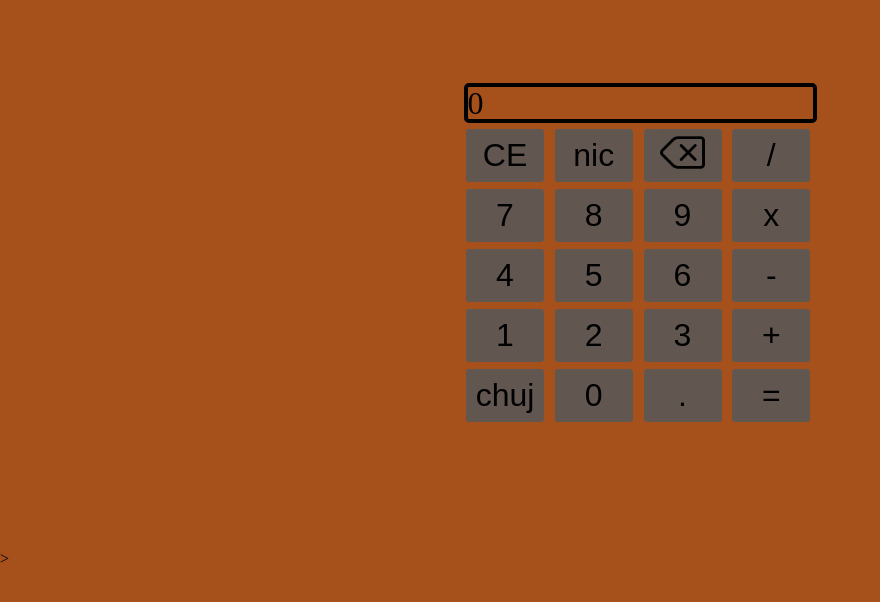
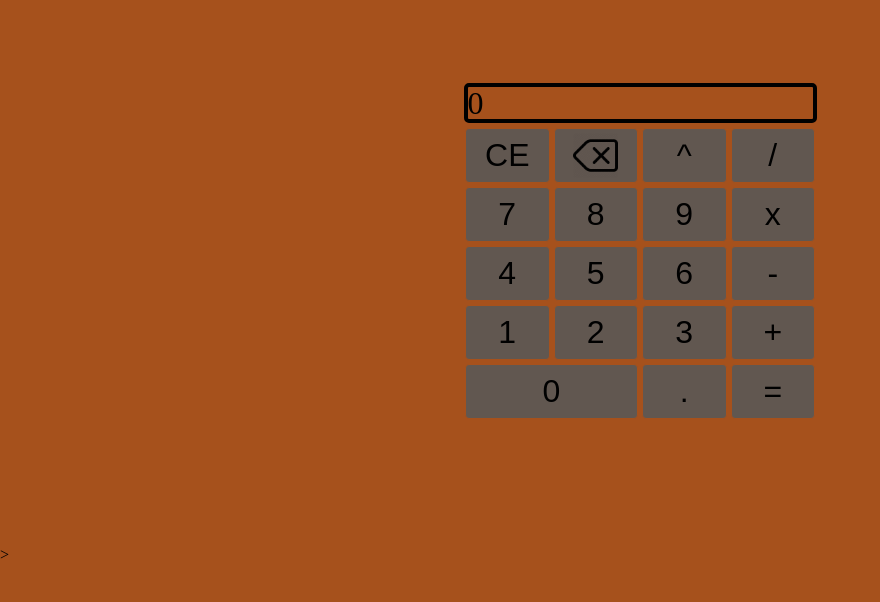
Before and after one commit to Magmusacy/calculator, a plain HTML site: page index.html in a window 1280 px wide. Shown: the whole page, without its empty margins (0-880 px from the left). Drawn offline with Linux system fonts and the light colour scheme.

Commit message:
Changed the styling sligthly. Made 0 taking 2 places and added second power symbol

```diff
--- a/index.html
+++ b/index.html
@@ -11,8 +11,8 @@
     </div>
     <div id="container">
         <button class="btn clr">CE</button>
-        <button class="btn">nic</button>
         <button class="btn bck"><img src="delete-button.png"></button>
+        <button class="btn">^</button>
         <button class="btn op">/</button>
         <button class="btn num">7</button>
         <button class="btn num">8</button>
@@ -26,8 +26,7 @@
         <button class="btn num">2</button>
         <button class="btn num">3</button>
         <button class="btn op">+</button>
-        <button class="btn">chuj</button>
-        <button class="btn num">0</button>
+        <button class="btn num" id="big0">0</button>
         <button class="btn dot">.</button>
         <button class="btn op">=</button>
     </div>
--- a/style.css
+++ b/style.css
@@ -3,10 +3,12 @@ body {
 }
 .btn img {
     height:45px;
+    padding-top:3px;
+    padding-bottom:3px;
 }
 .btn {
     background-color:#615750;
-    width:80px;
+    width:100%;
     height:55px;
     outline:0;
     border:solid #a6511c 1px;
@@ -21,7 +23,7 @@ body {
     display:grid;
     grid-template-columns:repeat(4,1fr);
     grid-template-rows: repeat(5,1fr);
-    grid-gap:5px;
+    grid-gap:4px;
     width:350px;
     margin:10% auto;
 }
@@ -35,3 +37,8 @@ body {
     width:345px;
     float:right;
 }
+#big0 {
+    width:100%;
+    grid-column-start:1;
+    grid-column-end:3;
+}
```
